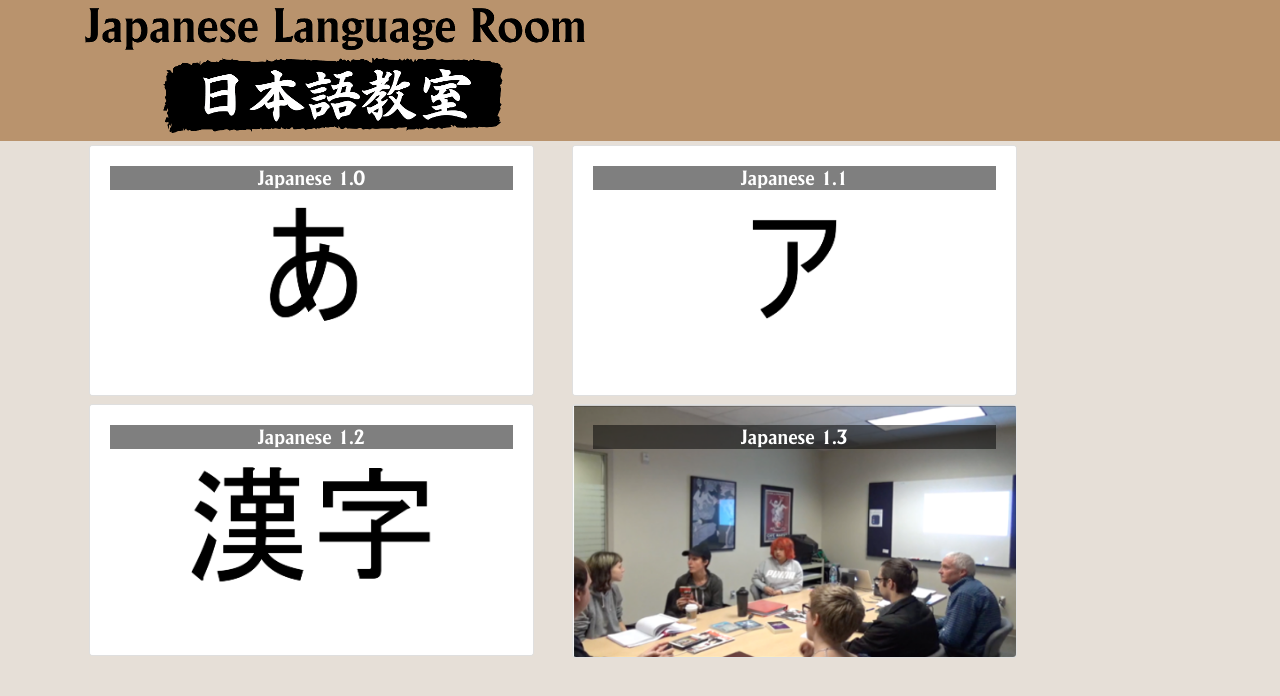
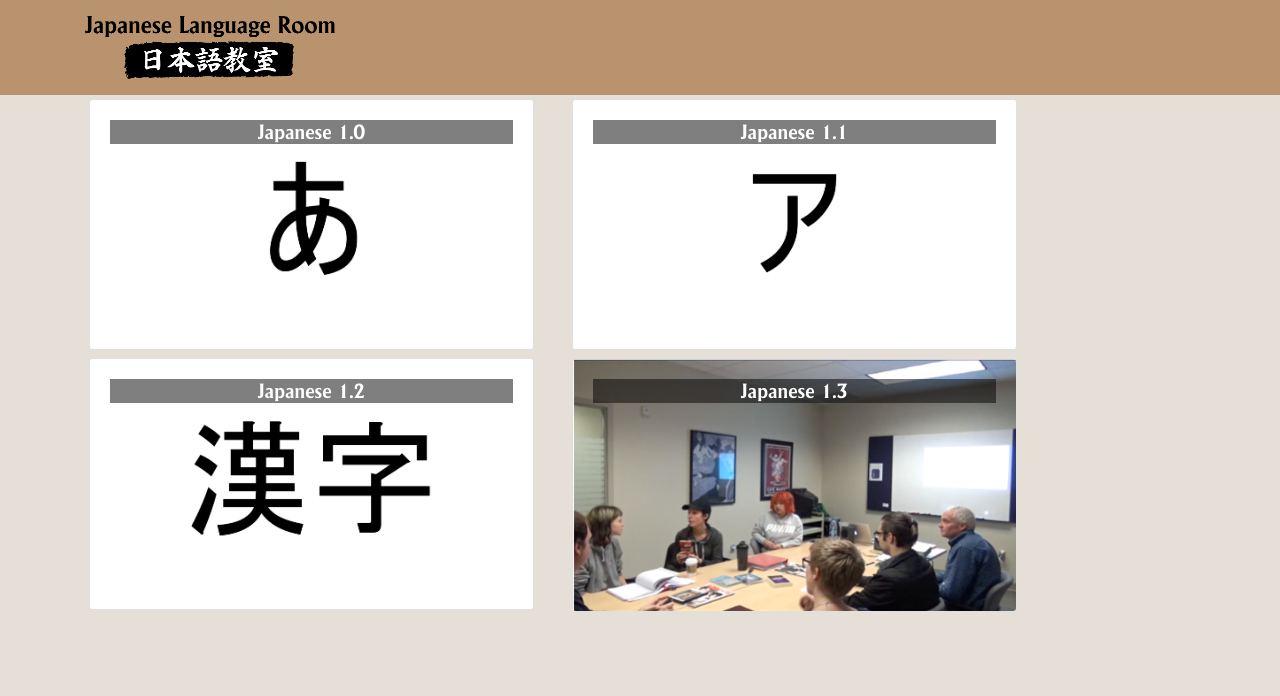
Before and after one commit to Johnsensei/jlr-react, a React (Create React App) app: page / in a window 1280 px wide. Shown: the top 696 px of the page. Built offline with nearby package versions, Linux system fonts and the light colour scheme.

Commit message:
Tweeks on logo

```diff
--- a/src/App.js
+++ b/src/App.js
@@ -17,7 +17,11 @@ class App extends Component {
           <div className="App">
               <Navbar dark className="navbar">
               <div className="container">
-                  <img src="/assets/images/JLR_Horz.png" />
+                <div className="row">
+                  <div className="col">
+                    <img src="/assets/images/JLR_Horz.png" className="img-fluid my-2"/>
+                  </div>
+                </div>
               </div>
               </Navbar>
               <Directory classes={this.state.classes} />
```
Also changed, not shown: public/assets/images/JLR_Horz.png, public/assets/images/JLR_Horz500.png (added).
